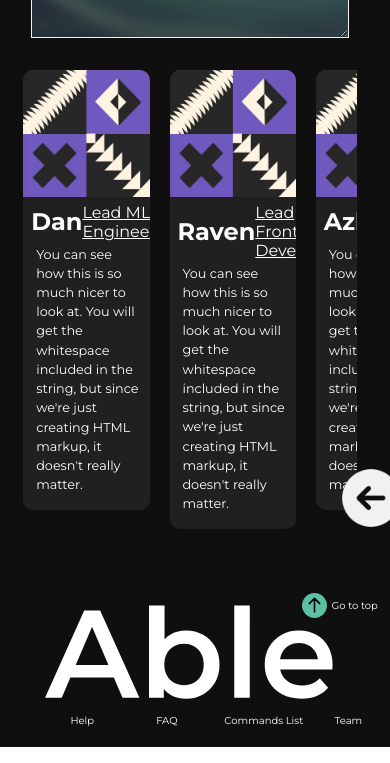
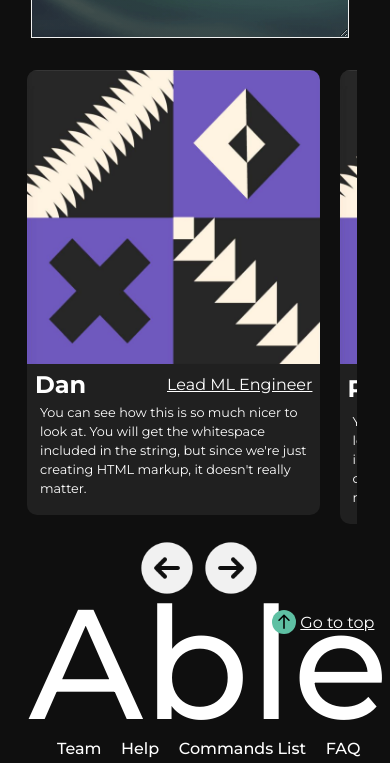
Before and after one commit to lpandccxr/Dbot-frontend, a React (Vite) app: page /team in a window 390 px wide. Shown: the part 409-1172 px from the top of the page. Built offline with nearby package versions, Linux system fonts and the light colour scheme.

Commit message:
rewrite footer with responsive design

```diff
--- a/src/components/Footer/Footer.jsx
+++ b/src/components/Footer/Footer.jsx
@@ -1,44 +1,26 @@
+import { Link } from "react-router-dom";
+import arrow from "../../assets/icons/arrow-footer.svg";
 import "./Footer.scss";
-import logo from "../../assets/icons/logo.svg";
-import arrow from "../../assets/icons/arrow-footer.svg";
 
-export default function Footer() {
+export default function Footer({ top }) {
   return (
-    <section className="footer">
-      <div className="footer__container">
-        <div className="footer__logo">
-          <a href="#">
-            <img className="logo" src={logo} alt="logo" />
-          </a>
-
-          <div className="footer__arrow-mobile">
-            <a className="footer__arrow-a" href="#">
-              <img className="arrow" src={arrow} alt="arrow" />
-              <a href="#">Go to top</a>
-            </a>
-          </div>
+    <footer className="footer">
+      <div className="footer__logo">Able</div>
+      <div className="footer__right">
+        <div
+          className="footer__goTop"
+          onClick={() => top.current.scrollIntoView({ behavior: "smooth" })}
+        >
+          <img src={arrow} alt="arrow" />
+          <span>Go to top</span>
         </div>
-        <div className="footer__second">
-          <div className="footer__arrow-desktop">
-            <a className="footer__arrow-desktop-img" href="#">
-              <img className="arrow" src={arrow} alt="arrow" />
-              <a href="#">Go to top</a>
-            </a>
-          </div>
-          <nav className="footer__nav">
-            <div className="footer__nav-left">
-            <a className="footer__a" href="#">
-              Help
-            </a>
-            <a href="#">FAQ</a>
-            </div>
-            <div className="footer__nav-right">
-            <a href="#">Commands List</a>
-            <a className="footer__nav-team" href="#">Team</a>
-            </div>
-          </nav>
+        <div className="footer__links">
+          <Link to="/team">Team</Link>
+          <Link>Help</Link>
+          <Link to="/commands">Commands List</Link>
+          <Link>FAQ</Link>
         </div>
       </div>
-    </section>
+    </footer>
   );
 }
--- a/src/components/Footer/Footer.scss
+++ b/src/components/Footer/Footer.scss
@@ -1,108 +1,76 @@
 @use "../../styles/variables" as *;
-@use "../../styles/reset" as *;
 @use "../../styles/mixin" as *;
 
 .footer {
-  top: 0;
-  left: 0;
-  color: $white;
-  padding: 1rem;
   width: 100%;
-  position: relative;
   display: flex;
-  @include text-style(0.625rem, 1.25rem, 400);
-  @include tablet {
-    font-size: 0.75rem;
+  justify-content: space-between;
+  align-items: center;
+  padding: 0 5vw;
+  height: 18vw;
+
+  @include mobile {
+    height: fit-content;
+    flex-direction: column;
+    position: relative;
   }
-  &__container {
+
+  &__logo {
+    height: 100%;
+    font-size: 15vw;
+    font-weight: 500;
+
+    @include mobile {
+      font-size: 40vw;
+      line-height: 35vw;
+    }
+  }
+
+  &__right {
     display: flex;
     flex-direction: column;
-    width: 100%;
-    @include tablet {
-      flex-direction: row;
+    height: 100%;
+    justify-content: space-between;
+    padding: 2vw;
+  }
+
+  &__goTop {
+    display: flex;
+    align-items: center;
+    justify-content: end;
+    font-size: 1.3vw;
+    text-decoration: underline;
+
+    & > img {
+      width: 2vw;
+      margin-right: 1vw;
+
+      @include mobile {
+        width: 1.5rem;
+      }
+    }
+
+    @include mobile {
+      font-size: 1rem;
+      position: absolute;
+      right: 5vw;
+      top: 4vw;
     }
   }
-  &__logo {
-    display: flex;
-    position: relative;
-    @include tablet{
-        width: 60%;
-    }
-  }
-  &__arrow-desktop {
-    display: none;
-    @include tablet {
+
+  &__links {
+    width: fit-content;
+    font-size: 1.5vw;
+    font-weight: 500;
+    display: grid;
+    grid-template-columns: 1fr 0.3fr;
+    grid-template-rows: repeat(2, 1fr);
+    grid-column-gap: 5vw;
+    grid-row-gap: 1vw;
+
+    @include mobile {
+      font-size: 1rem;
       display: flex;
-      justify-content: flex-end;
-    }
-    &-img{
-        @include tablet{
-        display: flex;
-        align-items: center;
-    }
-    }
-  }
-  &__arrow-mobile {
-    display: flex;
-    position: absolute;
-    top: 1rem;
-    right: 0rem;
-    @include tablet {
-      display: none;
-    }
-  }
-  &__arrow-a {
-    display: flex;
-    align-items: center;
-    gap: 0.3rem;
-  }
-  &__second {
-    display: flex;
-    @include tablet {
-      flex-direction: column;
-      flex-grow: 1;
-      padding-top: 4rem;
-      padding-right: 3rem;
-      justify-content: space-around;
-    }
-  }
-  &__nav {
-    display: flex;
-    width: 100%;
-    &-left {
-      display: flex;
-      width: 50%;
-      justify-content: space-around;
-      @include tablet {
-        flex-direction: column;
-        align-items: flex-end;
-        gap: 1rem;
-      }
-    }
-    &-right {
-      display: flex;
-      width: 50%;
-      justify-content: space-around;
-      @include tablet {
-        flex-direction: column;
-        align-items: flex-end;
-        gap: 1rem;
-        overflow: hidden;
-      }
-    }
-    &-team {
-      @include tablet {
-        display: flex;
-        width: 100%;
-        justify-content: flex-end;
-      }
     }
   }
 }
-.arrow {
-  width: 25px;
-  height: 25px;
-}
-.logo {
-  width: 90%;
-}
--- a/src/components/Hero/Hero.jsx
+++ b/src/components/Hero/Hero.jsx
@@ -6,12 +6,12 @@ import landing from "../../assets/landing.jpg";
 import next from "../../assets/icons/next.png";
 import { motion } from "framer-motion";
 
-export default function Hero({ theRef }) {
+export default function Hero({ theRef, top }) {
   const handleNext = () => {
     theRef.current.scrollIntoView({ behavior: "smooth" });
   };
   return (
-    <main className="hero">
+    <main className="hero" ref={top}>
       <div className="hero__left">
         <div className="hero__container">
           <div className="hero__top">
@@ -64,7 +64,7 @@ export default function Hero({ theRef }) {
           className="hero__video"
           src={playing}
           loop={true}
-          autoPlay={false}
+          autoPlay={true}
           muted={true}
         />
       </motion.div>
--- a/src/components/Hero/Hero.scss
+++ b/src/components/Hero/Hero.scss
@@ -3,6 +3,7 @@
 
 .hero {
   width: 100%;
+  height: 100vh;
   padding-right: 20vw;
   display: flex;
   justify-content: space-between;
@@ -28,10 +29,6 @@
     justify-content: center;
 
     @include mobile {
-      // font-size: 2rem;
-      // z-index: 10;
-      // padding: 0 0 1.5rem 0;
-      // margin-bottom: 3rem;
       display: none;
     }
   }
@@ -70,7 +67,7 @@
   &__right {
     position: absolute;
     height: 100%;
-    width: 20vw;
+    width: 23vw;
     right: 0;
 
     @include hideVideo {
--- /dev/null
+++ b/src/components/oldFooter/oldFooter.scss
@@ -0,0 +1,108 @@
+@use "../../styles/variables" as *;
+@use "../../styles/reset" as *;
+@use "../../styles/mixin" as *;
+
+.footer {
+  top: 0;
+  left: 0;
+  color: $white;
+  padding: 1rem;
+  width: 100%;
+  position: relative;
+  display: flex;
+  @include text-style(0.625rem, 1.25rem, 400);
+  @include tablet {
+    font-size: 0.75rem;
+  }
+  &__container {
+    display: flex;
+    flex-direction: column;
+    width: 100%;
+    @include tablet {
+      flex-direction: row;
+    }
+  }
+  &__logo {
+    display: flex;
+    position: relative;
+    @include tablet{
+        width: 60%;
+    }
+  }
+  &__arrow-desktop {
+    display: none;
+    @include tablet {
+      display: flex;
+      justify-content: flex-end;
+    }
+    &-img{
+        @include tablet{
+        display: flex;
+        align-items: center;
+    }
+    }
+  }
+  &__arrow-mobile {
+    display: flex;
+    position: absolute;
+    top: 1rem;
+    right: 0rem;
+    @include tablet {
+      display: none;
+    }
+  }
+  &__arrow-a {
+    display: flex;
+    align-items: center;
+    gap: 0.3rem;
+  }
+  &__second {
+    display: flex;
+    @include tablet {
+      flex-direction: column;
+      flex-grow: 1;
+      padding-top: 4rem;
+      padding-right: 3rem;
+      justify-content: space-around;
+    }
+  }
+  &__nav {
+    display: flex;
+    width: 100%;
+    &-left {
+      display: flex;
+      width: 50%;
+      justify-content: space-around;
+      @include tablet {
+        flex-direction: column;
+        align-items: flex-end;
+        gap: 1rem;
+      }
+    }
+    &-right {
+      display: flex;
+      width: 50%;
+      justify-content: space-around;
+      @include tablet {
+        flex-direction: column;
+        align-items: flex-end;
+        gap: 1rem;
+        overflow: hidden;
+      }
+    }
+    &-team {
+      @include tablet {
+        display: flex;
+        width: 100%;
+        justify-content: flex-end;
+      }
+    }
+  }
+}
+.arrow {
+  width: 25px;
+  height: 25px;
+}
+.logo {
+  width: 90%;
+}
--- a/src/pages/Main/Main.jsx
+++ b/src/pages/Main/Main.jsx
@@ -8,13 +8,14 @@ import { useRef } from "react";
 
 export default function Main() {
   const toFeatures = useRef(null);
+  const toTop = useRef(null);
 
   return (
     <div className="mainPage">
-      <Hero theRef={toFeatures} />
+      <Hero theRef={toFeatures} top={toTop} />
       <Features theRef={toFeatures} />
       <ActionSection />
-      <Footer />
+      <Footer top={toTop} />
     </div>
   );
 }
--- a/src/pages/Team/Team.jsx
+++ b/src/pages/Team/Team.jsx
@@ -83,7 +83,13 @@ export default function Team() {
 
         <div className="team__members" ref={memberRef}>
           {memebrs.map((member, index) => (
-            <div className="team__member" key={index}>
+            <motion.div
+              className="team__member"
+              key={index}
+              initial={{ scale: 0.9, opacity: 0.8 }}
+              whileInView={{ scale: 1, opacity: 1 }}
+              viewport={{ root: memberRef, amount: 1 }}
+            >
               <img src={member.avatar} alt="avatar" />
               <div className="team__dec">
                 <div className="team__position">
@@ -94,10 +100,9 @@ export default function Team() {
                 </div>
                 <p>{member.dec}</p>
               </div>
-            </div>
+            </motion.div>
           ))}
         </div>
-
         <div className="team__buttons">
           <img
             src={back}
--- a/src/pages/Team/Team.scss
+++ b/src/pages/Team/Team.scss
@@ -15,13 +15,13 @@
 
   &__content {
     width: 100%;
-    height: 100vh;
     display: flex;
     position: relative;
 
     @include mobile {
       height: 100%;
       flex-direction: column;
+      margin-bottom: 10vw;
     }
   }
 
@@ -112,10 +112,12 @@
     width: 65%;
     display: flex;
     flex-wrap: nowrap;
+    padding-left: 2vw;
     overflow-x: scroll;
     scroll-snap-type: x mandatory;
     scroll-behavior: smooth;
     scrollbar-width: none;
+    position: relative;
 
     @include mobile {
       width: 90%;
@@ -135,11 +137,11 @@
     scroll-snap-align: start;
 
     &:last-child {
-      margin-right: 25vw;
+      margin-right: 32.5vw;
     }
 
     @include mobile {
-      max-width: 90%;
+      width: 90%;
       max-height: none;
       height: fit-content;
     }
@@ -191,10 +193,23 @@
   }
 
   &__buttons {
-    width: 100%;
     position: absolute;
-    bottom: 6vw;
-    left: 80vw;
+    bottom: 0;
+    left: 80%;
+    display: flex;
+
+    @include mobile {
+      left: 30%;
+      bottom: -5%;
+    }
+
+    & > img {
+      width: 4vw;
+
+      @include mobile {
+        width: 4rem;
+      }
+    }
 
     & > img:active {
       opacity: 0.8;
```
Also changed, not shown: src/components/oldFooter/oldFooter.jsx (added, +44 -0 lines).
